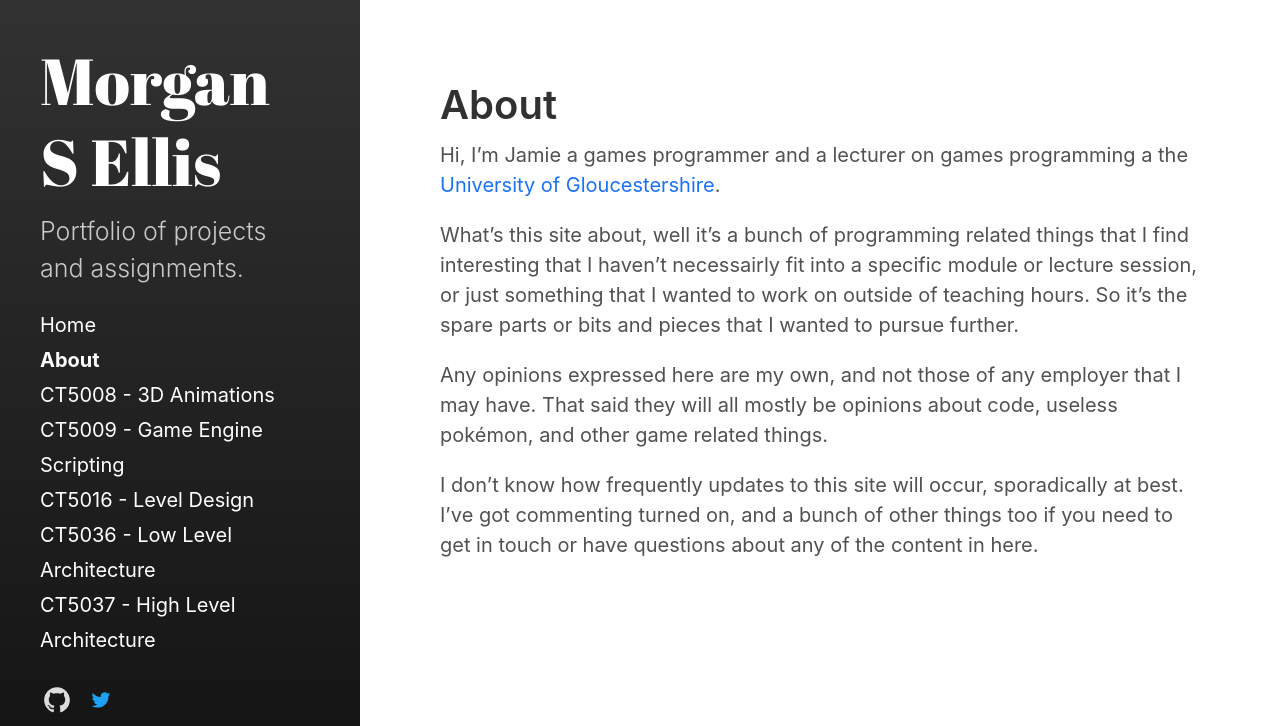
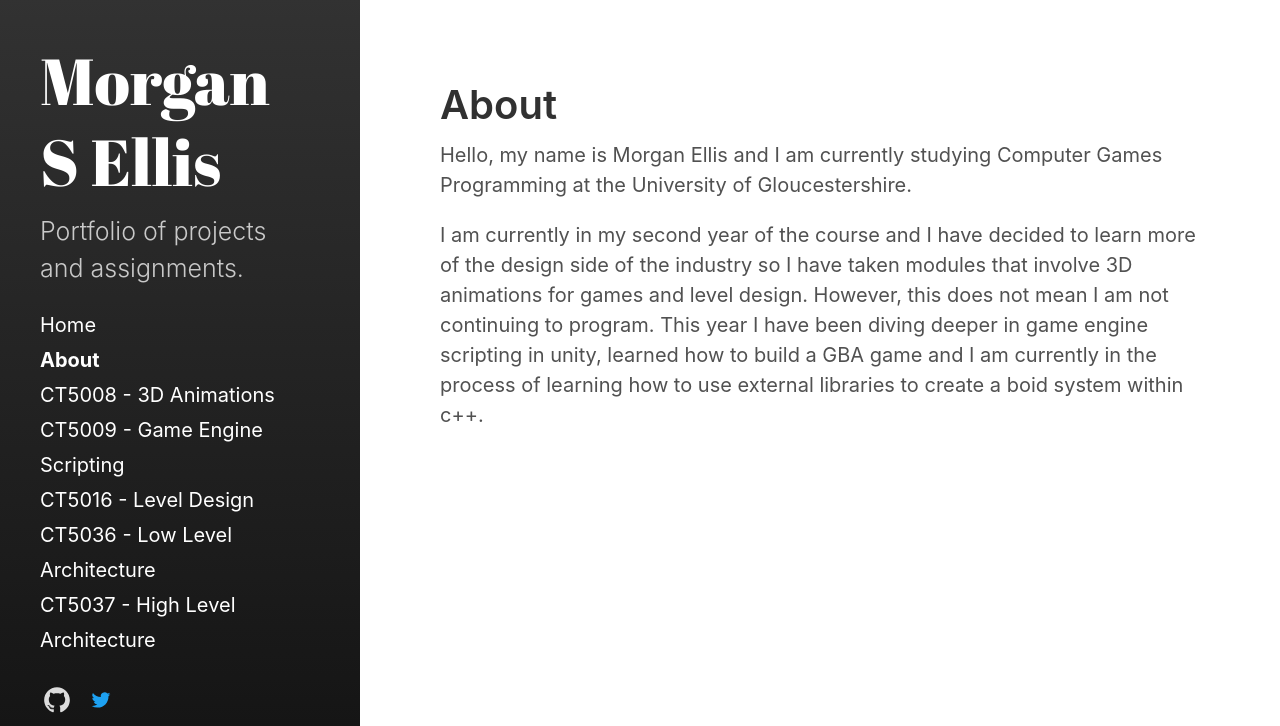
Before and after one commit to morgansellis/MorganSEllis.github.io, a Jekyll site: the page built from about.md, in a window 1280 px wide, cut to the strip 0-726 px from the top of the page. Built offline with Jekyll 4.4.1, drawn with Linux system fonts in a browser that asks for light colours.

Commit message:
Update aboutme.md

```diff
--- a/about.md
+++ b/about.md
@@ -4,10 +4,7 @@ title: About
 sidebar_link: true
 ---
 
-Hi, I'm Jamie a games programmer and a lecturer on games programming a the <a href="http://www.glos.ac.uk">University of Gloucestershire</a>.
+Hello, my name is Morgan Ellis and I am currently studying Computer Games Programming at the University of Gloucestershire.
 
-What's this site about, well it's a bunch of programming related things that I find interesting that I haven't necessairly fit into a specific module or lecture session, or just something that I wanted to work on outside of teaching hours. So it's the spare parts or bits and pieces that I wanted to pursue further.
-
-Any opinions expressed here are my own, and not those of any employer that I may have. That said they will all mostly be opinions about code, useless pokémon, and other game related things.
-
-I don't know how frequently updates to this site will occur, sporadically at best. I've got commenting turned on, and a bunch of other things too if you need to get in touch or have questions about any of the content in here.
+I am currently in my second year of the course and I have decided to learn more of the design side of the industry so I have taken modules that involve 3D animations for games and level design. However, this does not mean I am not continuing
+to program. This year I have been diving deeper in game engine scripting in unity, learned how to build a GBA game and I am currently in the process of learning how to use external libraries to create a boid system within c++.
```
